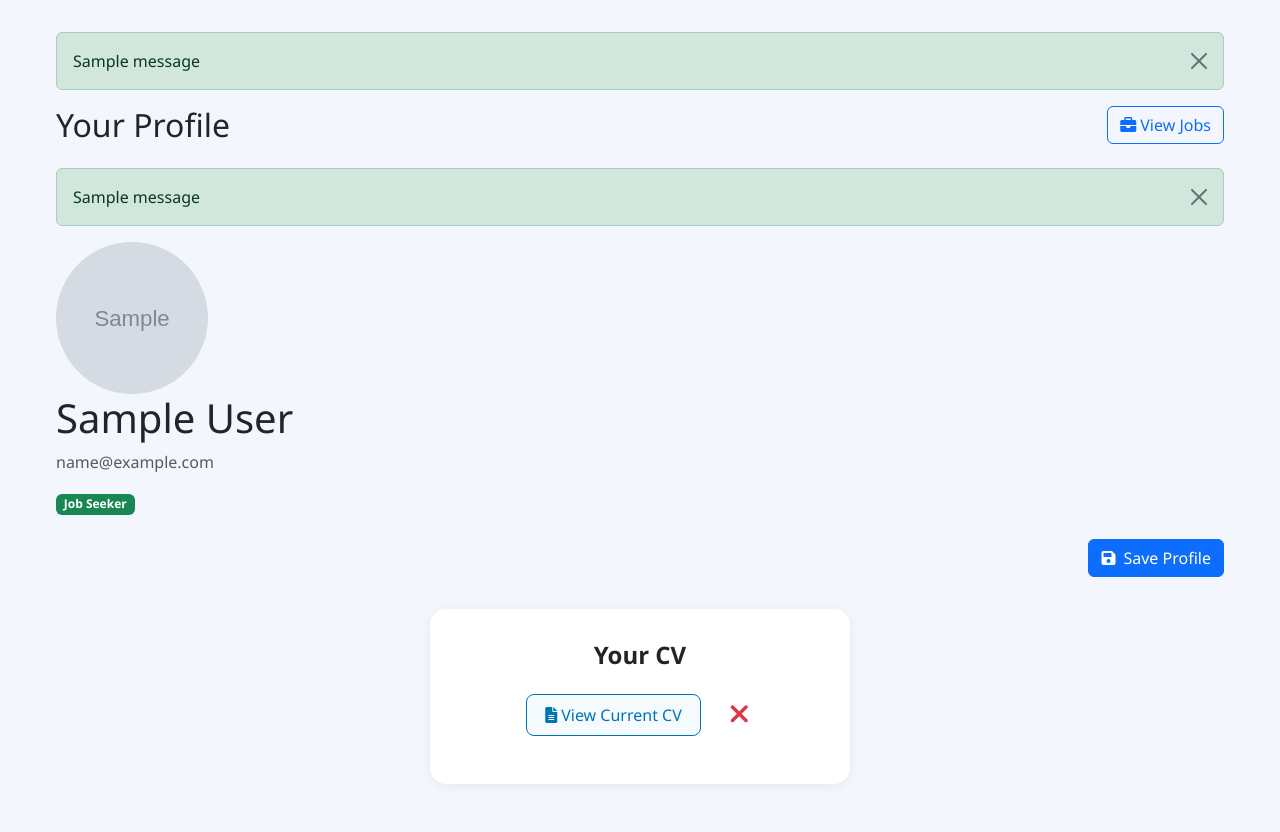
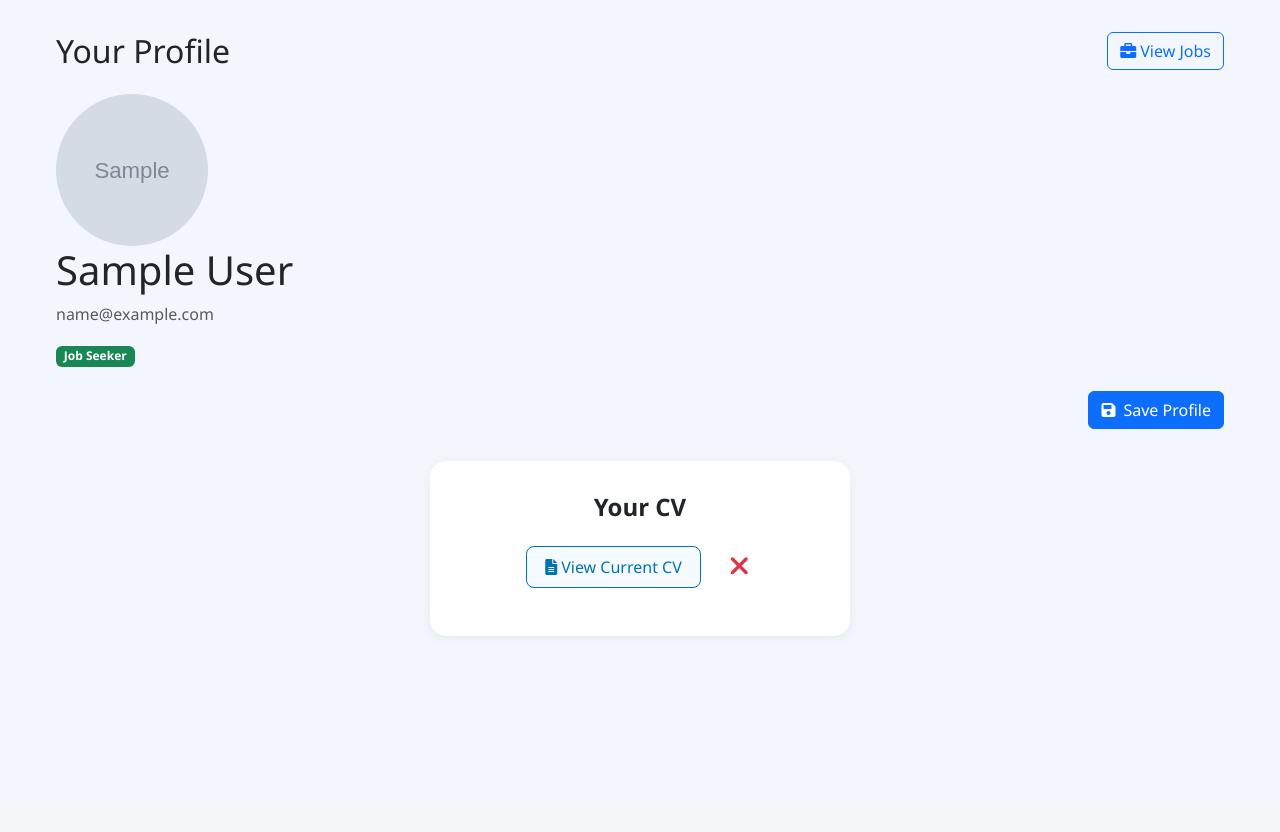
Before and after one commit to SandroNizharadze/Jobsy, a Django app: page /profile/ in a window 1280 px wide. Shown: the part 82-914 px from the top of the page. After the commit the page ends 670 px from the top, so only its background shows below. Run offline with Django 5.2, Linux system fonts and the light colour scheme; a user stored in the database is signed in; tables that the repository leaves empty hold one stand-in row (values such as "Sample post"); grey boxes marked "Sample" are stand-in pictures; one stand-in notice (Sample message) is shown.

Commit message:
Fix duplicate alerts and implement auto-dismiss after 4 seconds

```diff
--- a/core/templates/core/base.html
+++ b/core/templates/core/base.html
@@ -297,12 +297,13 @@
     <div class="main-bg">
         <div class="main-container">
             {% if messages %}
+            <div id="alert-container">
                 {% for message in messages %}
-                    <div class="alert alert-{{ message.tags }} alert-dismissible fade show" role="alert">
+                    <div class="alert alert-{{ message.tags }} fade show auto-dismiss" role="alert">
                         {{ message }}
-                        <button type="button" class="btn-close" data-bs-dismiss="alert"></button>
                     </div>
                 {% endfor %}
+            </div>
             {% endif %}
             {% block content %}{% endblock %}
         </div>
@@ -313,6 +314,21 @@
     <script src="https://cdn.jsdelivr.net/npm/bootstrap@5.3.0/dist/js/bootstrap.bundle.min.js"></script>
     <script>
     document.addEventListener('DOMContentLoaded', function() {
+        // Auto-dismiss alerts after 4 seconds
+        const alerts = document.querySelectorAll('.auto-dismiss');
+        alerts.forEach(function(alert) {
+            setTimeout(function() {
+                // Fade out gradually
+                alert.style.transition = 'opacity 1s';
+                alert.style.opacity = '0';
+
+                // Remove from DOM after fade out
+                setTimeout(function() {
+                    alert.remove();
+                }, 1000);
+            }, 4000); // 4 seconds before fade out begins
+        });
+
         // Ensure Bootstrap's navbar toggler works properly
         var navbarToggler = document.querySelector('.navbar-toggler');
         var navbarCollapse = document.querySelector('#navbarNav');
--- a/core/templates/core/profile.html
+++ b/core/templates/core/profile.html
@@ -16,15 +16,6 @@
         </a>
     </div>
 </div>
-
-{% if messages %}
-    {% for message in messages %}
-        <div class="alert alert-{{ message.tags }} alert-dismissible fade show" role="alert">
-            {{ message }}
-            <button type="button" class="btn-close" data-bs-dismiss="alert"></button>
-        </div>
-    {% endfor %}
-{% endif %}
 
 <div class="profile-section">
     <form method="post" enctype="multipart/form-data" class="needs-validation" novalidate>
```
